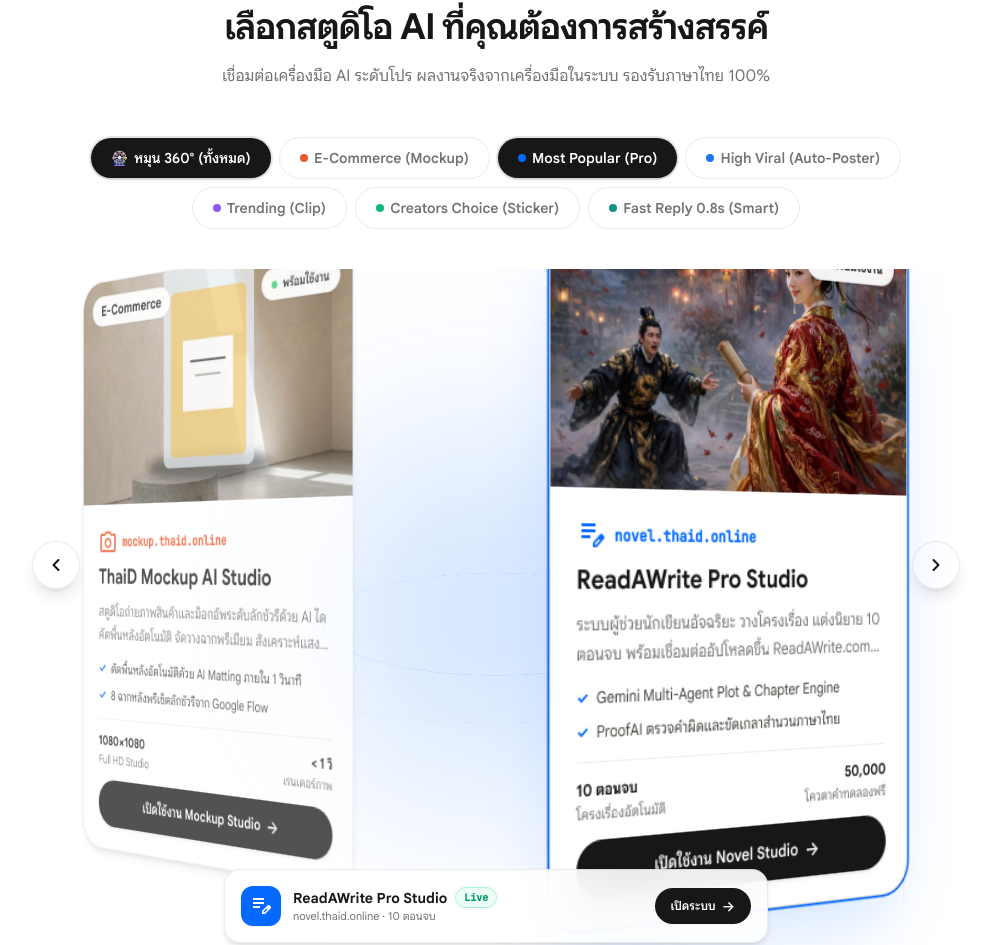
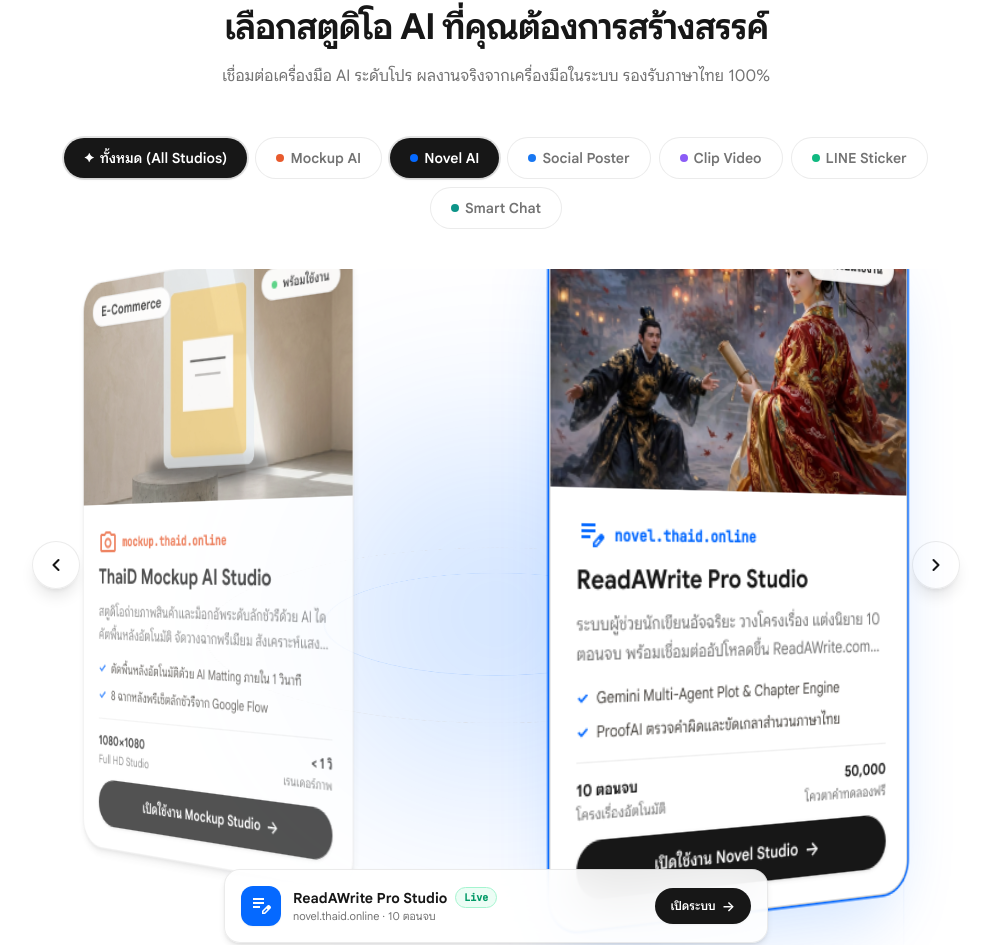
Before and after one commit to iamjotaki/thaid-online, a Next.js app: page / in a window 1280 px wide. Shown: the part 1120-2065 px from the top of the page, without its empty margins (144-1135 px from the left). Built offline with nearby package versions, Linux system fonts and the light colour scheme; a web font is replaced by a local one.

Commit message:
feat(carousel): polish tab labels to match mockup exactly

```diff
--- a/app/components/StudioOrbitCarousel.tsx
+++ b/app/components/StudioOrbitCarousel.tsx
@@ -6,6 +6,7 @@ import Image from "next/image";
 export interface StudioItem {
   id: string;
   name: string;
+  shortLabel: string;
   subname: string;
   tag: string;
   url: string;
@@ -30,6 +31,7 @@ const STUDIOS: StudioItem[] = [
   {
     id: "mockup",
     name: "ThaiD Mockup AI Studio",
+    shortLabel: "Mockup AI",
     subname: "AI Product Photography & Studio",
     tag: "mockup.thaid.online",
     url: "https://mockup.thaid.online",
@@ -51,6 +53,7 @@ const STUDIOS: StudioItem[] = [
   {
     id: "novel",
     name: "ReadAWrite Pro Studio",
+    shortLabel: "Novel AI",
     subname: "AI Novel & Chapter Generator",
     tag: "novel.thaid.online",
     url: "https://novel.thaid.online",
@@ -72,6 +75,7 @@ const STUDIOS: StudioItem[] = [
   {
     id: "social",
     name: "Social Auto-Poster Pro",
+    shortLabel: "Social Poster",
     subname: "Facebook Content & Video Reels",
     tag: "social.thaid.online",
     url: "https://social.thaid.online",
@@ -93,6 +97,7 @@ const STUDIOS: StudioItem[] = [
   {
     id: "clip",
     name: "AI Clip Studio Pro",
+    shortLabel: "Clip Video",
     subname: "Viral Video & Subtitle Generator",
     tag: "clip.thaid.online",
     url: "https://clip.thaid.online",
@@ -114,6 +119,7 @@ const STUDIOS: StudioItem[] = [
   {
     id: "sticker",
     name: "LINE Sticker AI Creator",
+    shortLabel: "LINE Sticker",
     subname: "40-Action Character Pack Studio",
     tag: "sticker.thaid.online",
     url: "https://sticker.thaid.online",
@@ -135,6 +141,7 @@ const STUDIOS: StudioItem[] = [
   {
     id: "chat",
     name: "ThaiD Smart Chat AI",
+    shortLabel: "Smart Chat",
     subname: "LINE Official Account Bot",
     tag: "chat.thaid.online",
     url: "https://chat.thaid.online",
@@ -265,8 +272,8 @@ export default function StudioOrbitCarousel() {
               : "bg-white text-[#737373] hover:text-[#171717] border border-black/[0.08] hover:border-black/20"
           }`}
         >
-          <span className="text-sm">🎡</span>
-          <span>หมุน 360° (ทั้งหมด)</span>
+          <span className="text-xs">✦</span>
+          <span>ทั้งหมด (All Studios)</span>
         </button>
 
         {STUDIOS.map((s, idx) => (
@@ -287,7 +294,7 @@ export default function StudioOrbitCarousel() {
               className="w-2 h-2 rounded-full"
               style={{ backgroundColor: s.accent }}
             />
-            <span>{s.badge} ({s.name.split(" ")[1] || s.name})</span>
+            <span>{s.shortLabel}</span>
           </button>
         ))}
       </div>
```
